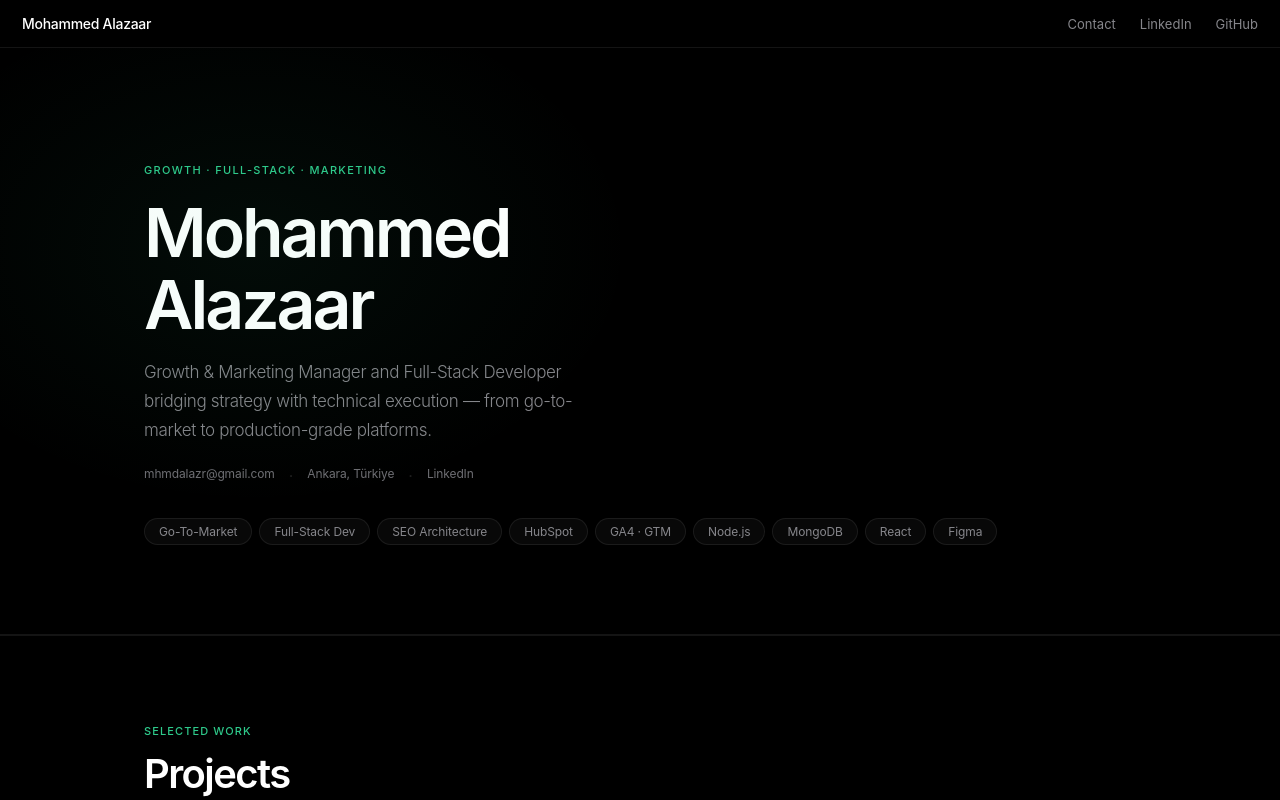
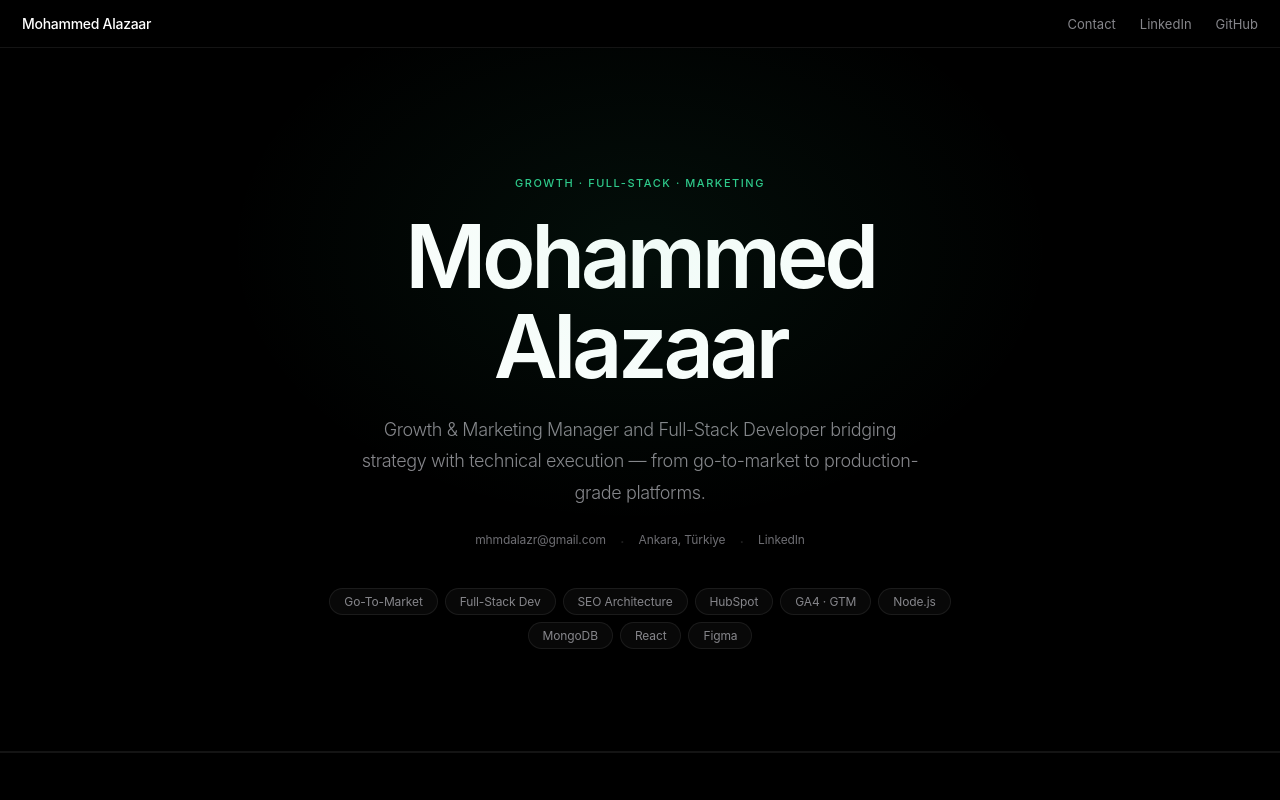
Before and after one commit to Mohammed-Alazaar/portfolio, a React (Vite) app: page /#/ in a window 1280 px wide. Shown: the top 800 px of the page. Built offline with nearby package versions, Linux system fonts and the light colour scheme; no server answers.

Commit message:
feat: center hero section, improve typography

```diff
--- a/src/pages/Home.jsx
+++ b/src/pages/Home.jsx
@@ -18,40 +18,23 @@ const s = {
     position:'relative',overflow:'hidden',
   },
   heroInner: {
-    maxWidth:1040,margin:'0 auto',
-    padding:'clamp(72px,9vw,120px) 24px clamp(56px,7vw,96px)',
+    maxWidth:760,margin:'0 auto',
+    padding:'clamp(80px,10vw,130px) 24px clamp(64px,8vw,104px)',
+    display:'flex',flexDirection:'column',alignItems:'center',textAlign:'center',
   },
   heroBg: {
-    content:'',position:'absolute',width:820,height:560,borderRadius:'50%',
-    background:'radial-gradient(ellipse,rgba(46,202,139,.06) 0%,transparent 65%)',
-    top:-80,left:'20%',transform:'translateX(-50%)',pointerEvents:'none',
+    content:'',position:'absolute',width:900,height:600,borderRadius:'50%',
+    background:'radial-gradient(ellipse,rgba(46,202,139,.07) 0%,transparent 65%)',
+    top:-100,left:'50%',transform:'translateX(-50%)',pointerEvents:'none',
   },
-  heroLeft: { display:'flex',flexDirection:'column',alignItems:'flex-start' },
-  eyebrow: { fontSize:11,letterSpacing:'.12em',color:'var(--teal)',textTransform:'uppercase',fontWeight:500,marginBottom:20 },
-  h1: { fontSize:'clamp(36px,5.5vw,68px)',fontWeight:600,letterSpacing:'-.045em',lineHeight:1.05,color:'#fff',marginBottom:18 },
-  sub: { fontSize:'clamp(14px,1.5vw,17px)',color:'var(--g400)',maxWidth:480,marginBottom:14,lineHeight:1.72,fontWeight:300,letterSpacing:'-.02em' },
-  contactRow: { display:'flex',gap:14,flexWrap:'wrap',marginBottom:32,marginTop:6 },
+  heroLeft: { display:'flex',flexDirection:'column',alignItems:'center' },
+  eyebrow: { fontSize:11,letterSpacing:'.14em',color:'var(--teal)',textTransform:'uppercase',fontWeight:500,marginBottom:22 },
+  h1: { fontSize:'clamp(42px,7vw,88px)',fontWeight:600,letterSpacing:'-.05em',lineHeight:1.02,color:'#fff',marginBottom:22 },
+  sub: { fontSize:'clamp(15px,1.6vw,18px)',color:'var(--g400)',maxWidth:580,marginBottom:16,lineHeight:1.75,fontWeight:300,letterSpacing:'-.02em' },
+  contactRow: { display:'flex',gap:14,flexWrap:'wrap',justifyContent:'center',marginBottom:36,marginTop:8 },
   contactLink: { fontSize:12,color:'var(--g600)',letterSpacing:'-.01em',transition:'color .2s' },
-  tags: { display:'flex',flexWrap:'wrap',gap:7 },
+  tags: { display:'flex',flexWrap:'wrap',gap:7,justifyContent:'center' },
   tag: { fontSize:12,color:'var(--g400)',background:'var(--surf)',border:'.5px solid var(--border)',padding:'5px 14px',borderRadius:980,letterSpacing:'-.01em' },
-  heroImgWrap: {
-    position:'relative',flexShrink:0,
-    width:'clamp(200px,22vw,300px)',
-    aspectRatio:'3/4',
-    borderRadius:20,overflow:'hidden',
-    border:'.5px solid rgba(255,255,255,.07)',
-    boxShadow:'0 32px 80px rgba(0,0,0,.6),0 0 0 .5px rgba(46,202,139,.12)',
-  },
-  heroImg: {
-    width:'100%',height:'100%',objectFit:'cover',objectPosition:'center top',
-    display:'block',
-    filter:'brightness(.95) contrast(1.04)',
-  },
-  heroImgOverlay: {
-    position:'absolute',inset:0,
-    background:'linear-gradient(to top,rgba(0,0,0,.45) 0%,transparent 55%)',
-    pointerEvents:'none',
-  },
   section: { maxWidth:1040,margin:'0 auto',padding:'clamp(56px,7vw,88px) 24px' },
   lbl: { fontSize:11,letterSpacing:'.1em',color:'var(--teal)',textTransform:'uppercase',fontWeight:500,marginBottom:14 },
   sh: { fontSize:'clamp(26px,3.5vw,40px)',fontWeight:600,letterSpacing:'-.04em',lineHeight:1.1,color:'#fff',marginBottom:36 },
@@ -128,7 +111,7 @@ export default function Home() {
 
       <section style={s.hero} id="hero">
         <div style={s.heroBg} />
-        <div className="hero-inner-grid" style={s.heroInner}>
+        <div style={s.heroInner}>
           <div style={s.heroLeft}>
             <div className="r-hero" style={s.eyebrow}>Growth · Full-Stack · Marketing</div>
             <h1 className="r-hero" style={s.h1}>Mohammed<br/>Alazaar</h1>
```
